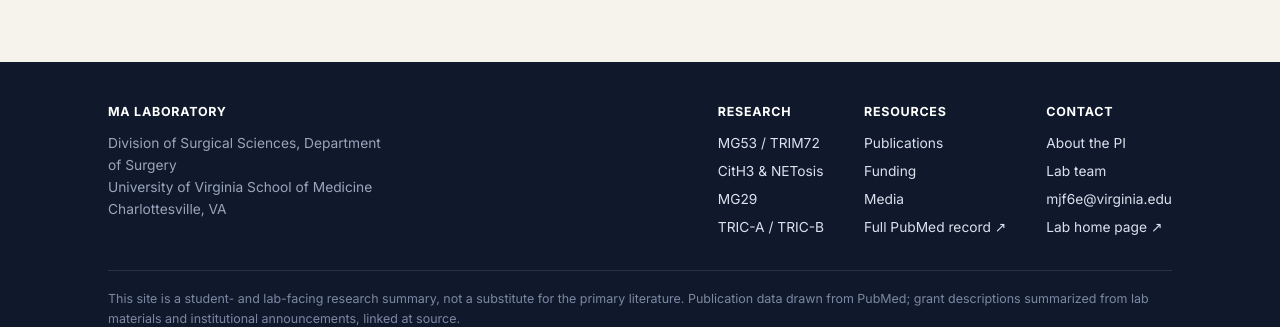
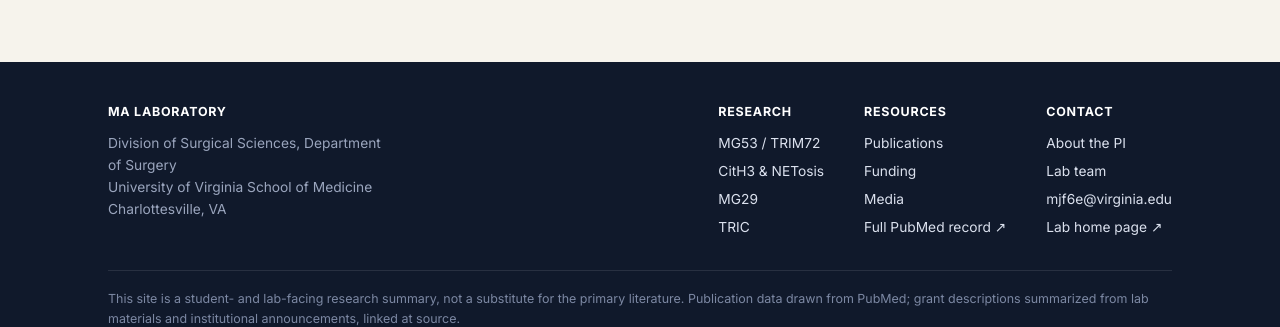
Before and after one commit to mjf6e/Ma-Lab-Research-Portfolio, a Jekyll site: the page built from index.html, in a window 1280 px wide and 900 px high, scrolled down 2246 px. Shown: the part 541-868 px from the top of the window. Built offline with Jekyll 4.4.1, drawn with Linux system fonts in a browser that asks for light colours.

Commit message:
Shorten footer label from TRIC-A / TRIC-B to TRIC

```diff
--- a/_layouts/default.html
+++ b/_layouts/default.html
@@ -54,7 +54,7 @@
             <li><a href="{{ '/research/mg53.html' | relative_url }}">MG53 / TRIM72</a></li>
             <li><a href="{{ '/research/netosis-cith3.html' | relative_url }}">CitH3 &amp; NETosis</a></li>
             <li><a href="{{ '/research/mg29.html' | relative_url }}">MG29</a></li>
-            <li><a href="{{ '/research/tric.html' | relative_url }}">TRIC-A / TRIC-B</a></li>
+            <li><a href="{{ '/research/tric.html' | relative_url }}">TRIC</a></li>
           </ul>
         </div>
         <div>
```
